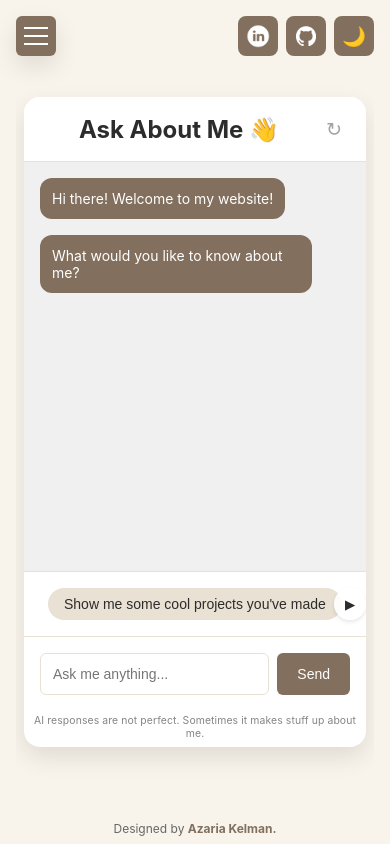
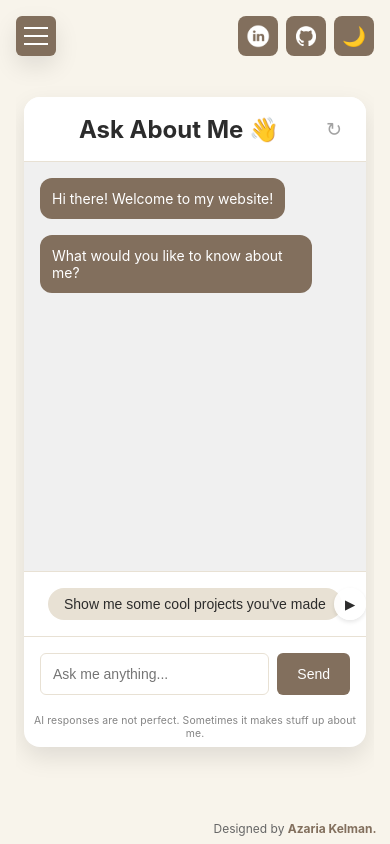
Before and after one commit to azariak/portfolio, a React (Vite) app: page / in a window 390 px wide. Built offline with nearby package versions, Linux system fonts and the light colour scheme; the HTML template or start-up script is replaced by a standard one.

Commit message:
Refactored CSS to use CSS variables for sidebar width and footer positioning, enhancing maintainability and consistency across styles.

```diff
--- a/src/index.css
+++ b/src/index.css
@@ -8,6 +8,7 @@
   --standard-transition: background-color 0.2s;
   --standard-shadow: 0 10px 25px rgba(0,0,0,0.1);
   --standard-font: 0.875rem;
+  --sidebar-width: 200px;
 }
 
 .light {
@@ -146,6 +147,10 @@ body {
 
   .main-content {
     padding-top: 5rem;
+  }
+
+  .footer {
+    left: 0;
   }
 }
 
@@ -347,7 +352,7 @@ body {
 .footer {
   position: fixed;
   bottom: 0.5rem;
-  left: 0;
+  left: var(--sidebar-width);
   right: 0;
   text-align: center;
   font-size: clamp(0.75rem, 1.8vw, 0.875rem);
@@ -639,7 +644,7 @@ body {
 
 /* Sidebar Styles */
 .sidebar {
-  width: 200px;
+  width: var(--sidebar-width);
   background-color: var(--card-bg);
   padding: 1rem;
   height: 100vh;
```
